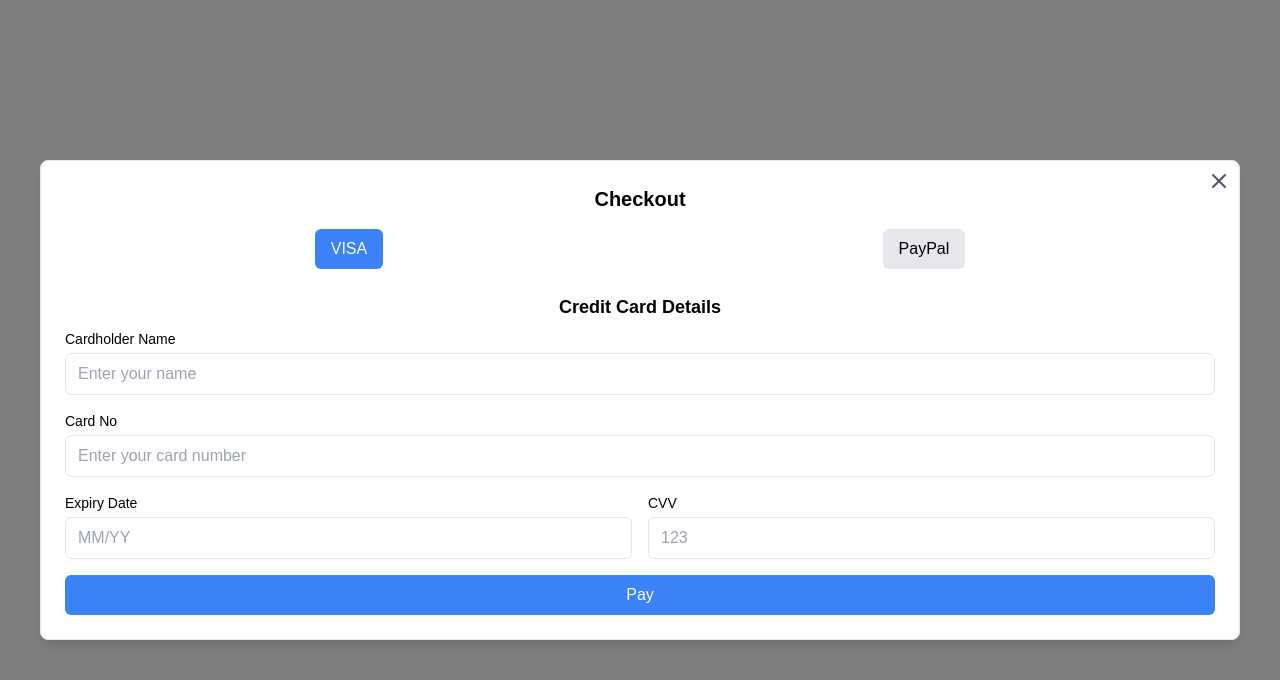
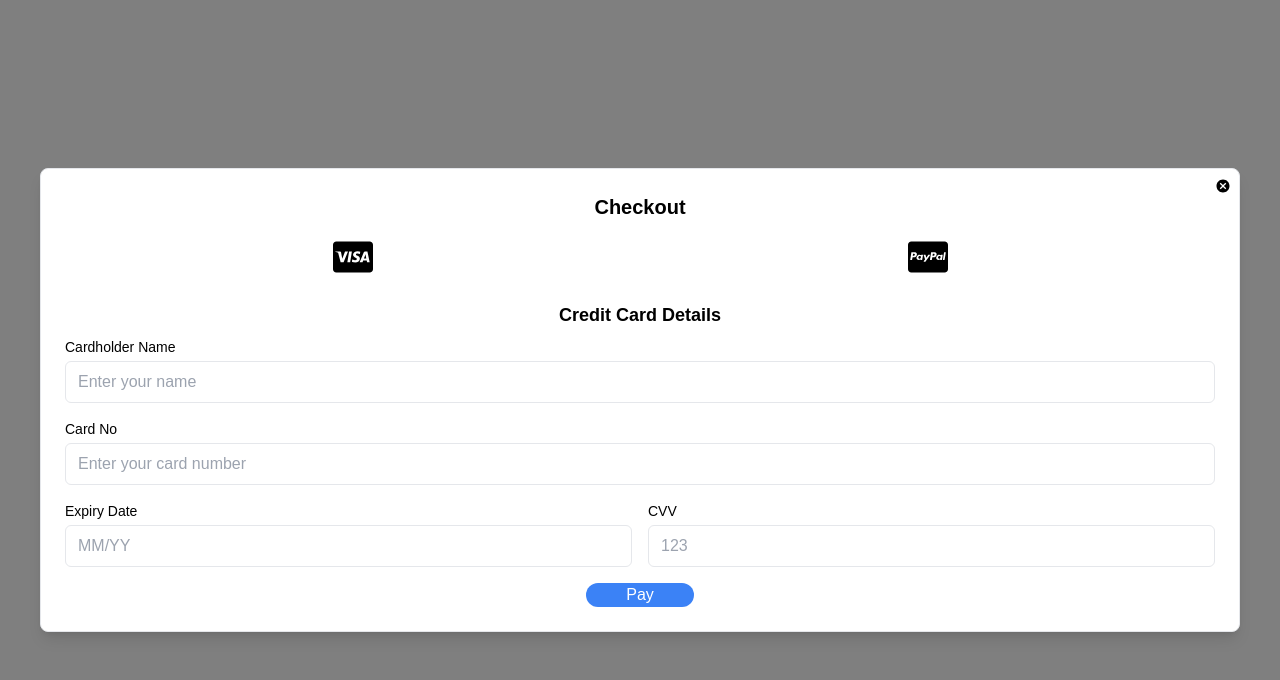
Before and after one commit to m-asjedh/techStore, a React (Vite) app: page /checkout in a window 1280 px wide. Shown: the top 680 px of the page. Built offline with nearby package versions, Linux system fonts and the light colour scheme; sample sign-in values are in the browser's storage; a web font is replaced by a local one.

Commit message:
feat: finalized and final commit

```diff
--- a/src/components/AccountDetails.jsx
+++ b/src/components/AccountDetails.jsx
@@ -2,14 +2,17 @@ import { MdDelete, MdEdit } from "react-icons/md";
 import Button from "./Button";
 import { useNavigate } from "react-router-dom";
 import { useAuth } from "../context/AuthContext";
+import { useCart } from "../context/CartContext";
 
 const AccountDetails = () => {
   const navigate = useNavigate();
 
   const { logout } = useAuth();
+  const { removeAllItems } = useCart();
 
   const handleLogout = () => {
     logout();
+    removeAllItems();
     navigate("/signin");
   };
 
--- a/src/components/Button.jsx
+++ b/src/components/Button.jsx
@@ -14,7 +14,7 @@ const Button = ({
       type={type}
       onClick={onClick}
       id={id}
-      className={`group relative z-10 w-fit cursor-pointer overflow-hidden rounded-full bg-violet-50 px-7 py-3 text-black ${containerClass}`}
+      className={`group relative z-10 w-fit cursor-pointer overflow-hidden rounded-full bg-violet-200 px-7 py-3 text-black ${containerClass}`}
     >
       <div className="flex items-center gap-2">
         {leftIcon}
--- a/src/components/CheckoutModal.jsx
+++ b/src/components/CheckoutModal.jsx
@@ -1,52 +1,27 @@
 /* eslint-disable react/prop-types */
 import { useState } from "react";
+import { IoMdCloseCircle } from "react-icons/io";
+import { FaCcPaypal, FaCcVisa } from "react-icons/fa6";
+
 const CheckoutModal = ({ closeModal, openConfirmModal }) => {
   const [paymentMethod, setPaymentMethod] = useState("visa");
 
   return (
-    <div className=" flex justify-center items-center bg-black min-h-screen bg-opacity-50 z-50">
-      <div className="relative p-6  w-full mx-10 bg-white rounded-lg shadow-lg border">
-        <button
-          onClick={closeModal}
-          className="absolute top-2 right-2 text-gray-600 hover:text-gray-900"
-        >
-          <svg
-            xmlns="http://www.w3.org/2000/svg"
-            className="h-6 w-6"
-            fill="none"
-            viewBox="0 0 24 24"
-            stroke="currentColor"
-            strokeWidth={2}
-          >
-            <path
-              strokeLinecap="round"
-              strokeLinejoin="round"
-              d="M6 18L18 6M6 6l12 12"
-            />
-          </svg>
+    <div className="flex justify-center items-center bg-black min-h-screen bg-opacity-50 z-50">
+      <div className="relative p-6 w-full mx-10 bg-white rounded-lg shadow-lg border">
+        <div className="absolute top-2 right-2">
+          <button title="Close" onClick={closeModal}>
+            <IoMdCloseCircle />
           </button>
+        </div>
 
         <h2 className="text-xl font-bold mb-4 text-center">Checkout</h2>
         <div className="flex justify-around mb-6">
-          <button
-            onClick={() => setPaymentMethod("visa")}
-            className={`py-2 px-4 rounded-md font-medium ${
-              paymentMethod === "visa"
-                ? "bg-blue-500 text-white"
-                : "bg-gray-200"
-            }`}
-          >
-            VISA
+          <button onClick={() => setPaymentMethod("visa")} title="Visa">
+            <FaCcVisa color="black" size={40} />
           </button>
-          <button
-            onClick={() => setPaymentMethod("paypal")}
-            className={`py-2 px-4 rounded-md font-medium ${
-              paymentMethod === "paypal"
-                ? "bg-blue-500 text-white"
-                : "bg-gray-200"
-            }`}
-          >
-            PayPal
+          <button onClick={() => setPaymentMethod("paypal")} title="PayPal">
+            <FaCcPaypal color="black" size={40} />
           </button>
         </div>
 
@@ -103,12 +78,14 @@ const CheckoutModal = ({ closeModal, openConfirmModal }) => {
           </div>
         )}
 
+        <div className="flex justify-center">
           <button
             onClick={openConfirmModal}
-          className="w-full bg-blue-500 text-white py-2 rounded-md font-medium hover:bg-blue-600"
+            className="bg-blue-500 text-white  px-10 rounded-3xl "
           >
             Pay
           </button>
+        </div>
       </div>
     </div>
   );
--- a/src/components/ProductsBanner.jsx
+++ b/src/components/ProductsBanner.jsx
@@ -18,7 +18,7 @@ const ProductsBanner = () => {
       <div className="relative rounded-lg bg-black text-blue-50 sm:overflow-hidden min-h-[600px]">
         <div className="absolute inset-0 hidden sm:block">
           <div className="absolute top-10 left-0 right-0 flex flex-col items-center text-center z-20">
-            <p className="font-general text-[10px] uppercase">SALE</p>
+            <p className="font-general text-[20px] uppercase">SALE</p>
             <p className="special-font mt-10 w-full font-zentry text-4xl sm:text-5xl md:text-[6rem] leading-[0.9]">
               Let&apos;s Shop before <br /> it ends
             </p>
--- a/src/context/CartContext.jsx
+++ b/src/context/CartContext.jsx
@@ -33,9 +33,20 @@ export const CartProvider = ({ children }) => {
     0
   );
 
+  const removeAllItems = () => {
+    setCart([]);
+  };
+
   return (
     <CartContext.Provider
-      value={{ cart, addToCart, removeFromCart, updateQuantity, totalPrice }}
+      value={{
+        cart,
+        addToCart,
+        removeFromCart,
+        updateQuantity,
+        totalPrice,
+        removeAllItems,
+      }}
     >
       {children}
     </CartContext.Provider>
```
Lines whose indentation alone changed are shown as unchanged.
